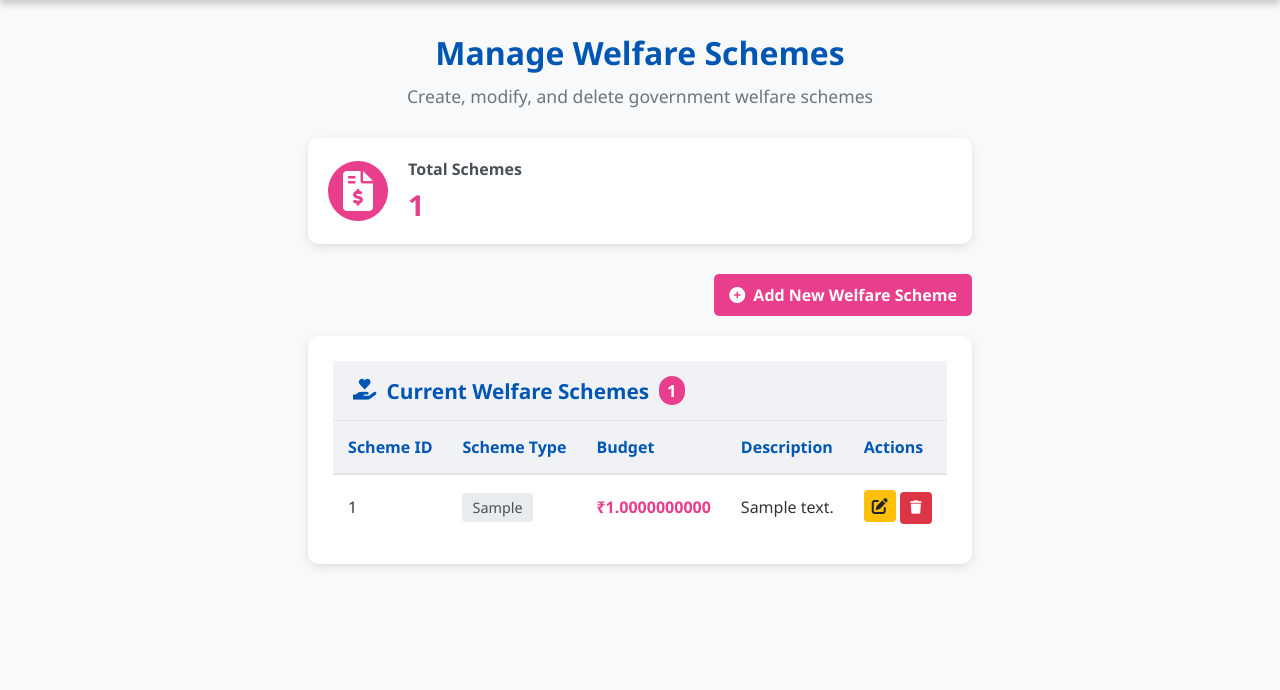
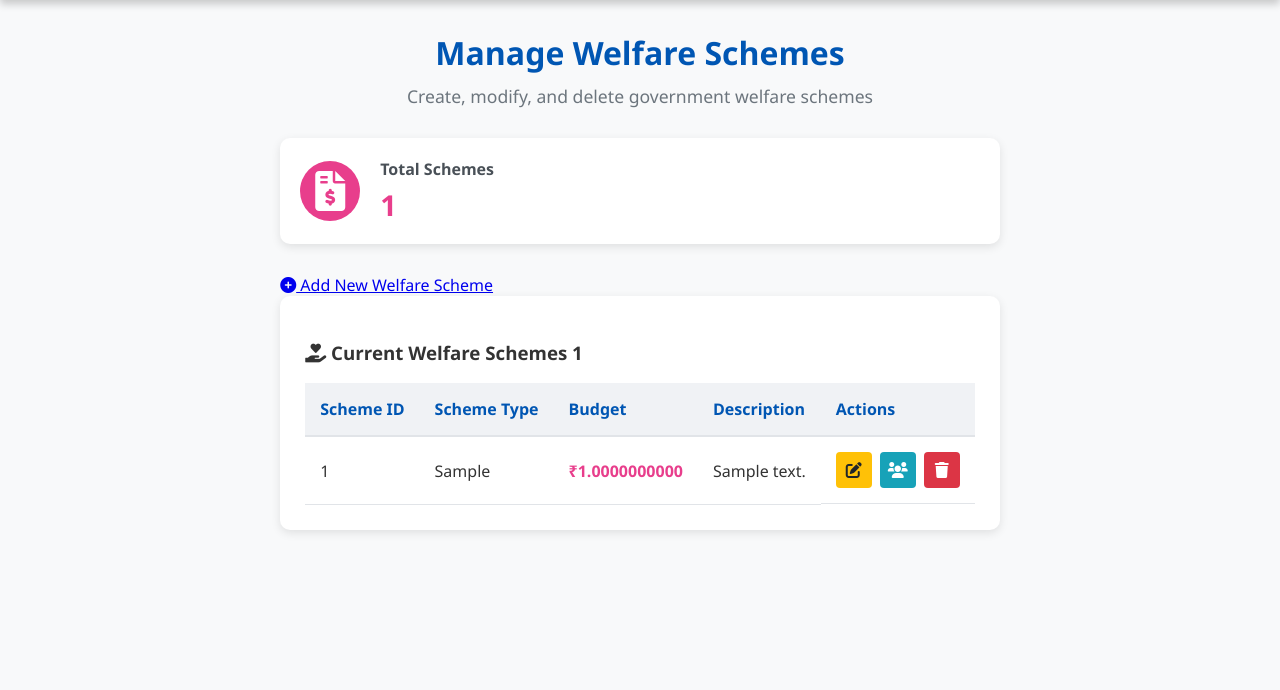
Before and after one commit to omkaranu04/DBMS-Assgn4-mini-project, a Flask app: page /manage_welfare_schemes in a window 1280 px wide. Shown: the part 69-759 px from the top of the page. Run offline with Flask 3, Linux system fonts and the light colour scheme; the visitor is signed in with stand-in values (Sample User, id 1); tables that the repository leaves empty hold one stand-in row (values such as "Sample post").

Commit message:
changes suggested

```diff
--- a/app/routes.py
+++ b/app/routes.py
@@ -1864,7 +1864,7 @@
         flash(f"Error deleting taxation record: {str(e)}", "danger")
         return redirect(url_for('main.find_taxation_records'))
 
-@main_bp.route('/manage_meeting_details', methods=['GET', 'POST'])
+@main_bp.route('/manage_meeting_details', methods=['GET', 'POST']) # flag
 def manage_meeting_details():
     if request.method == 'POST':
         action = request.form.get('action')
@@ -1888,6 +1888,7 @@
                 # flash("Meeting details deleted successfully!", "success")
             else:
                 flash("Meeting not found!", "danger")
+                return redirect(url_for('main.manage_meeting_details'))
 
     meetings_list = Meetings.query.all()
     return render_template('manage_meeting_details.html', meetings=meetings_list)
@@ -2010,8 +2011,8 @@
             if not errors:
                 # Check if institution with same name already exists
                 existing = db.session.execute(
-                    text("SELECT * FROM Government_Institutions WHERE Institute_Name = :name"),
-                    {'name': form_data['institute_name']}
+                    text("SELECT * FROM Government_Institutions WHERE Institute_Name = :name AND Institute_Type = :type"),
+                    {'name': form_data['institute_name'], 'type': form_data['institute_type']}
                 ).fetchone()
 
                 if existing:
@@ -2042,33 +2043,33 @@
     institutions = db.session.execute(text("SELECT * FROM Government_Institutions")).fetchall()
 
     # Render template with form data, errors, and institutions
-    return render_template('government_bodies.html',
+    return render_template('view_government_bodies.html',
                           institutions=institutions,
                           form_data=form_data,
                           errors=errors)
 
-@main_bp.route('/delete_government_institution/<institute_name>', methods=['POST'])
-def delete_government_institution(institute_name):
+@main_bp.route('/delete_government_institution/<institute_type>/<institute_name>', methods=['POST'])
+def delete_government_institution(institute_type, institute_name):
     if 'user' not in session:
         return redirect(url_for('main.login'))
 
     try:
-        # Check if institution exists
+        # Check if institution exists with both name and type
         institution = db.session.execute(
-            text("SELECT * FROM Government_Institutions WHERE Institute_Name = :name"),
-            {'name': institute_name}
+            text("SELECT * FROM Government_Institutions WHERE Institute_Name = :name AND Institute_Type = :type"),
+            {'name': institute_name, 'type': institute_type}
         ).fetchone()
 
         if institution:
-            # Delete the institution
+            # Delete the institution matching both name and type
             db.session.execute(
-                text("DELETE FROM Government_Institutions WHERE Institute_Name = :name"),
-                {'name': institute_name}
+                text("DELETE FROM Government_Institutions WHERE Institute_Name = :name AND Institute_Type = :type"),
+                {'name': institute_name, 'type': institute_type}
             )
             db.session.commit()
-            # flash(f"Institution '{institute_name}' deleted successfully!", "success")
+            flash(f"Institution '{institute_name}' of type '{institute_type}' deleted successfully!", "success")
         else:
-            flash(f"Institution '{institute_name}' not found!", "danger")
+            flash(f"Institution '{institute_name}' of type '{institute_type}' not found!", "danger")
 
     except Exception as e:
         db.session.rollback()
--- a/app/static/css/manage_welfare_schemes.css
+++ b/app/static/css/manage_welfare_schemes.css
@@ -66,14 +66,14 @@
     box-sizing: border-box;
 }
 
-.schemes-container {
+.welfare-container {
     max-width: 1200px;
     width: 100%;
 }
 
 /* Page Title */
 .page-title {
-    margin-bottom: 25px;
+    margin-bottom: 30px;
     text-align: center;
 }
 
@@ -89,28 +89,53 @@
     font-size: 1.1em;
 }
 
-/* Action Panel */
-.action-panel {
+/* Welfare Summary */
+.welfare-summary {
     display: flex;
-    justify-content: flex-end;
-    margin-bottom: 20px;
+    flex-wrap: wrap;
+    gap: 20px;
+    margin-bottom: 30px;
 }
 
-.add-scheme-btn {
-    background-color: #28a745;
-    color: white;
-    text-decoration: none;
-    padding: 10px 15px;
-    border-radius: 5px;
-    font-weight: 600;
-    display: inline-flex;
+.summary-card {
+    background-color: white;
+    border-radius: 10px;
+    box-shadow: 0 3px 10px rgba(0, 0, 0, 0.1);
+    padding: 20px;
+    display: flex;
     align-items: center;
-    gap: 8px;
-    transition: background-color 0.3s ease;
+    flex: 1;
+    min-width: 250px;
 }
 
-.add-scheme-btn:hover {
-    background-color: #218838;
+.summary-icon {
+    font-size: 2.5em;
+    margin-right: 20px;
+    display: flex;
+    align-items: center;
+    justify-content: center;
+    width: 60px;
+    height: 60px;
+    border-radius: 50%;
+    background-color: #e83e8c;
+    color: white;
+}
+
+.summary-content {
+    flex: 1;
+}
+
+.summary-content h3 {
+    margin: 0 0 5px 0;
+    font-size: 1em;
+    color: #495057;
+}
+
+.summary-value {
+    font-size: 1.8em;
+    font-weight: bold;
+    margin: 0;
+    color: #e83e8c;
 }
 
 /* Schemes Section */
@@ -118,31 +143,8 @@
     background-color: white;
     border-radius: 10px;
     box-shadow: 0 3px 10px rgba(0, 0, 0, 0.1);
+    padding: 25px;
     margin-bottom: 30px;
-    overflow: hidden;
-}
-
-.section-header {
-    background-color: #f0f2f5;
-    padding: 15px 20px;
-    border-bottom: 1px solid #e1e4e8;
-}
-
-.section-header h3 {
-    margin: 0;
-    color: #0056b3;
-    font-size: 1.3em;
-    display: flex;
-    align-items: center;
-    gap: 10px;
-}
-
-.count-badge {
-    background-color: #e83e8c;
-    color: white;
-    border-radius: 50px;
-    padding: 3px 8px;
-    font-size: 0.8em;
 }
 
 /* Table Styling */
@@ -169,45 +172,33 @@
     border-bottom: 1px solid #e1e4e8;
 }
 
-.schemes-table tr:last-child td {
-    border-bottom: none;
-}
-
 .schemes-table tr:hover {
     background-color: #f8f9fa;
 }
 
-.scheme-type-badge {
-    background-color: #e9ecef;
-    color: #495057;
-    padding: 5px 10px;
-    border-radius: 4px;
-    font-size: 0.9em;
-    font-weight: 500;
+.budget-cell {
+    font-weight: bold;
+    color: #e83e8c;
 }
 
-.budget-cell {
-    font-weight: 600;
-    color: #28a745;
+/* Action Buttons */
+.actions-cell {
+    display: flex;
+    justify-content: center;
+    align-items: center;
 }
 
-.description-cell {
-    max-width: 300px;
-    overflow: hidden;
-    text-overflow: ellipsis;
-    white-space: nowrap;
-}
-
-/* Actions Cell */
-.actions-cell {
-    white-space: nowrap;
+.button-group {
     display: flex;
-    gap: 5px;
+    gap: 8px;
+    /* Ensures spacing between buttons */
+    flex-wrap: wrap;
+    /* Prevents overlapping on smaller screens */
 }
 
 .table-btn {
-    width: 32px;
-    height: 32px;
+    width: 36px;
+    height: 36px;
     border-radius: 4px;
     display: inline-flex;
     align-items: center;
@@ -215,8 +206,10 @@
     color: white;
     text-decoration: none;
     transition: background-color 0.3s ease;
+    font-size: 1rem;
 }
 
+/* Button Colors */
 .table-btn.edit {
     background-color: #ffc107;
     color: #212529;
@@ -224,6 +217,14 @@
 
 .table-btn.edit:hover {
     background-color: #e0a800;
+}
+
+.table-btn.view {
+    background-color: #17a2b8;
+}
+
+.table-btn.view:hover {
+    background-color: #138496;
 }
 
 .table-btn.delete {
--- a/app/templates/manage_welfare_schemes.html
+++ b/app/templates/manage_welfare_schemes.html
@@ -5,7 +5,7 @@
     <meta charset="UTF-8">
     <meta name="viewport" content="width=device-width, initial-scale=1.0">
     <title>Manage Welfare Schemes - GPMS</title>
-    <link rel="stylesheet" href="{{ url_for('static', filename='css/welfare_schemes.css') }}">
+    <link rel="stylesheet" href="{{ url_for('static', filename='css/manage_welfare_schemes.css') }}">
     <link rel="stylesheet" href="https://cdnjs.cloudflare.com/ajax/libs/font-awesome/6.0.0/css/all.min.css">
 </head>
 
@@ -73,43 +73,14 @@
                                 <td class="budget-cell">₹{{ scheme.budget }}</td>
                                 <td class="description-cell">{{ scheme.scheme_description }}</td>
                                 <td class="actions-cell">
+                                    <div class="button-group">
                                         <a href="{{ url_for('main.modify_welfare_scheme', scheme_id=scheme.scheme_id) }}"
                                             class="table-btn edit" title="Modify">
                                             <i class="fas fa-edit"></i>
                                         </a>
-                                    <form method="POST" action="{{ url_for('main.manage_welfare_schemes') }}"
-                                        class="delete-form">
-                                        <input type="hidden" name="action" value="delete">
-                                        <input type="hidden" name="scheme_id" value="{{ scheme.scheme_id }}">
-                                        <button type="submit" class="table-btn delete" title="Delete"
-                                            onclick="return confirm('Are you sure you want to delete this scheme?')">
-                                            <i class="fas fa-trash"></i>
-                                        </button>
-                                    </form>
-                                </td>
-                            </tr>
-                            {% endfor %}
-                        </tbody>
-                    </table>
-                </div>
-
-                <!-- Mobile view cards -->
-                <div class="schemes-cards">
-                    {% for scheme in schemes %}
-                    <div class="scheme-card">
-                        <div class="scheme-header">
-                            <h4>{{ scheme.scheme_type }}</h4>
-                            <span class="scheme-id">ID: {{ scheme.scheme_id }}</span>
-                        </div>
-                        <div class="scheme-body">
-                            <p class="scheme-description">{{ scheme.scheme_description }}</p>
-                            <div class="scheme-budget">
-                                <i class="fas fa-rupee-sign"></i> {{ scheme.budget }}
-                            </div>
-                            <div class="scheme-actions">
-                                <a href="{{ url_for('main.modify_welfare_scheme', scheme_id=scheme.scheme_id) }}"
-                                    class="table-btn edit" title="Modify">
-                                    <i class="fas fa-edit"></i>
+                                        <a href="{{ url_for('main.scheme_beneficiaries', scheme_id=scheme.scheme_id) }}"
+                                            class="table-btn view" title="View Beneficiaries">
+                                            <i class="fas fa-users"></i>
                                         </a>
                                         <form method="POST" action="{{ url_for('main.manage_welfare_schemes') }}"
                                             class="delete-form">
@@ -121,9 +92,12 @@
                                             </button>
                                         </form>
                                     </div>
+                                </td>
+                            </tr>
+                            {% endfor %}
+                        </tbody>
+                    </table>
                 </div>
-                    </div>
-                    {% endfor %}
             </div>
             {% else %}
             <div class="empty-schemes">
--- a/app/templates/scheme_beneficiaries.html
+++ b/app/templates/scheme_beneficiaries.html
@@ -14,7 +14,7 @@
     <h1>GPMS - The Smart Way to Handle a Village</h1>
     <div class="header-buttons">
       <a href="{{ url_for('main.login') }}" class="btn">LogOut</a>
-      <a href="{{ url_for('main.welfare_schemes') }}" class="btn">Go Back</a>
+      <a href="javascript:history.back()" class="btn">Go Back</a>
     </div>
   </header>
 
```
Also changed, not shown: other parts of app/static/css/manage_welfare_schemes.css (+35 -84 lines), app/static/css/manage_meeting_details.css (+72 -0 lines), app/templates/manage_meeting_details.html (+20 -2 lines), app/templates/view_government_bodies.html (+18 -11 lines), config.py (+8 -8 lines). Lines whose indentation alone changed are shown as unchanged.
